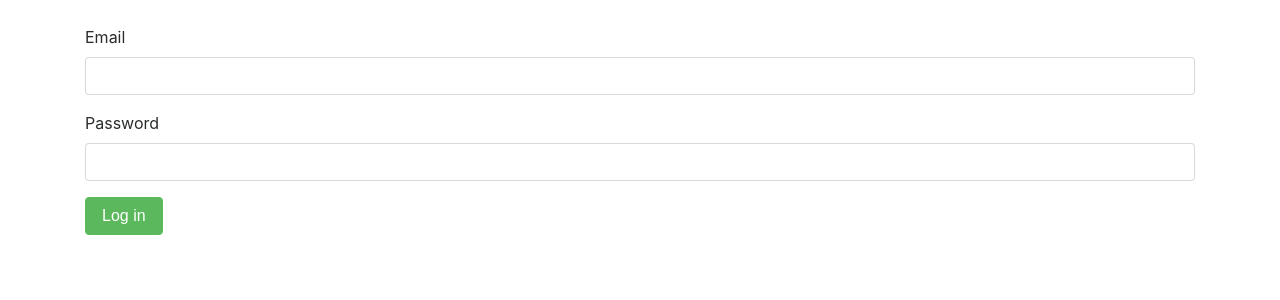
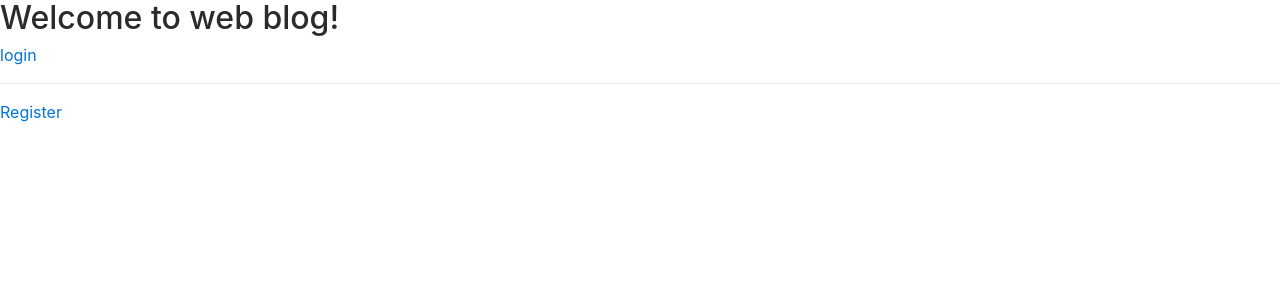
Before and after one commit to igniteeng000/webblog, a Flask app: page / in a window 1280 px wide. Shown: the top 300 px of the page. Run offline with Flask 2, Linux system fonts and the light colour scheme; some libraries are stand-ins or nearby versions.

Commit message:
lets wrap up today

```diff
--- a/app.py
+++ b/app.py
@@ -12,13 +12,13 @@ app = Flask(__name__)
 app.secret_key = "ashu"
 
 
-# @app.route('/')
-# def home_template():
-#     return render_template('home.html')
-#
+@app.route('/')
+def home_template():
+    return render_template('home.html')
 
 
-@app.route('/')
+
+@app.route('/login')
 def login_template():
     return render_template('login.html')
 
--- a/templates/home.html
+++ b/templates/home.html
@@ -8,7 +8,11 @@
 </head>
 <body>
 {% block content %}
-<h2>home page</h2>
+<h2>Welcome to web blog!</h2>
+<a href="login">login</a>
+<hr>
+<a href="register">Register</a>
+
 
 {% endblock %}
 </body>
--- a/templates/profile.html
+++ b/templates/profile.html
@@ -1,4 +1,8 @@
 {% extends "base.html" %}
 {% block content %}
 <h2>hello {{email}}</h2>
+<a href="../blogs">login</a>
+<hr>
+<a href="../blogs\new">Register</a>
+
 {% endblock %}
```
